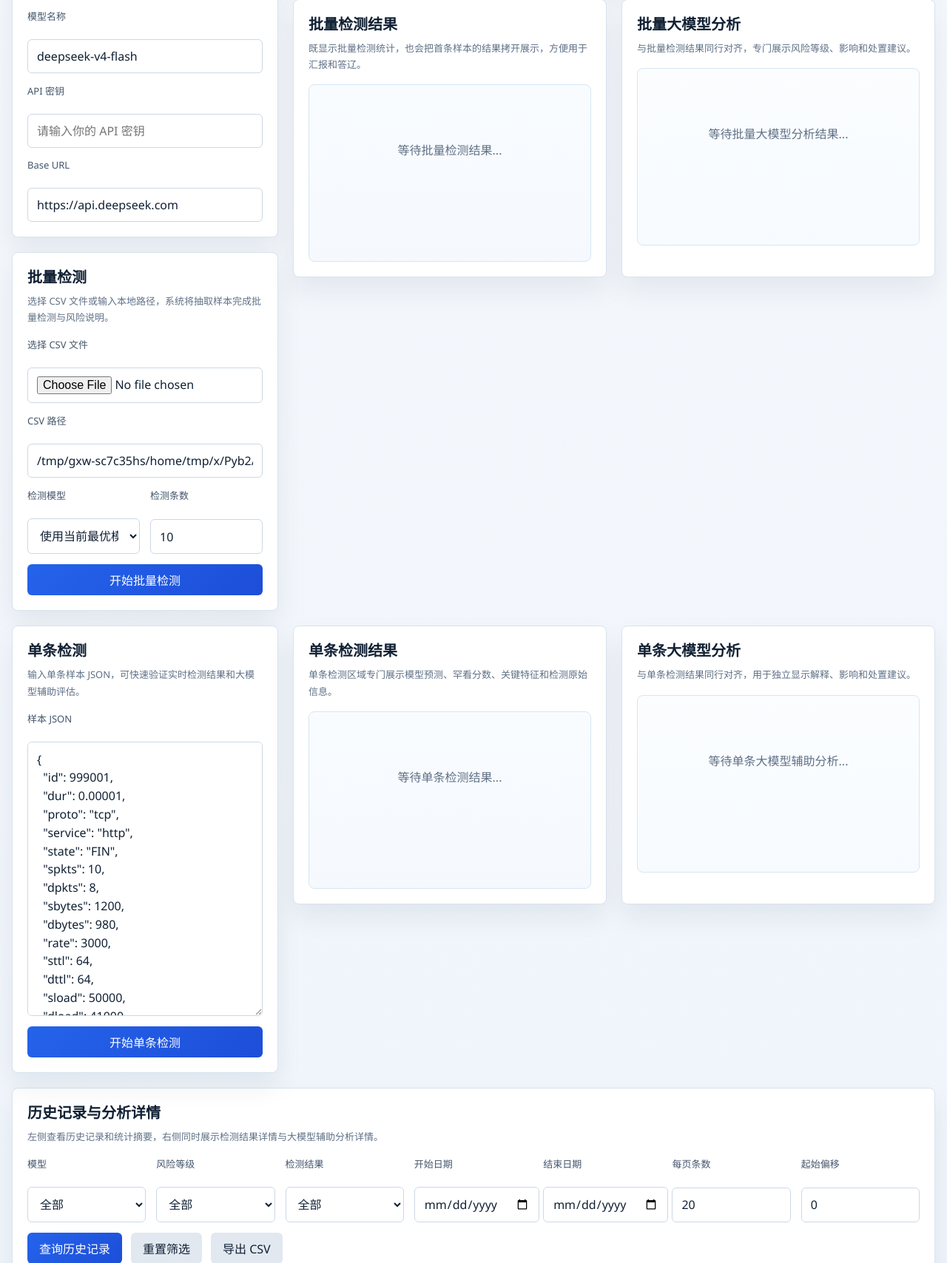
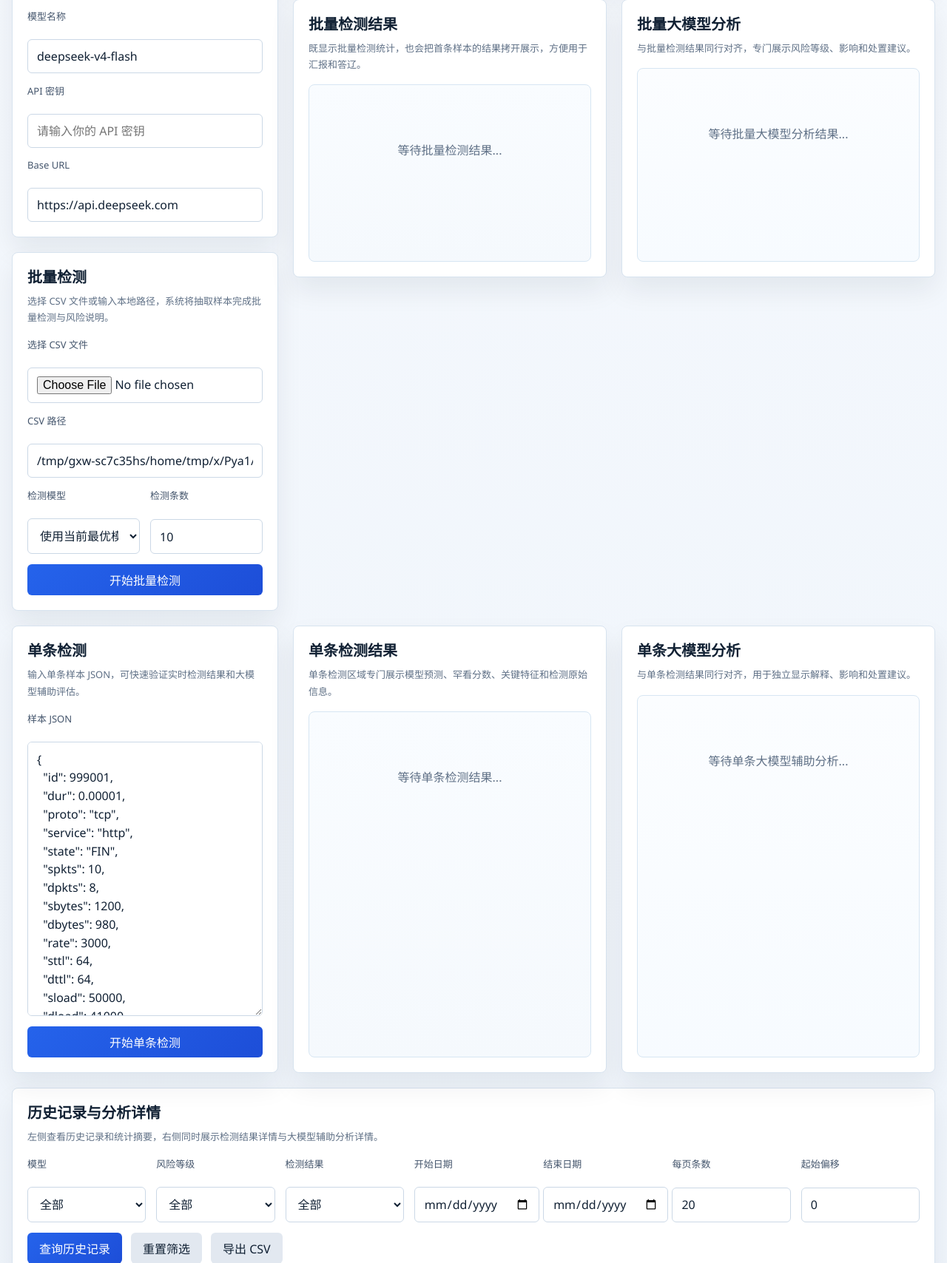
Before and after one commit to bill528/ids_ml_llm_system, a Flask app: page / in a window 1280 px wide. Shown: the part 863-2571 px from the top of the page at 74% size. Run offline with Flask 3, Linux system fonts and the light colour scheme; data that the repository does not hold is empty.

Commit message:
Tighten result panel heights

```diff
--- a/static/css/style.css
+++ b/static/css/style.css
@@ -138,14 +138,14 @@ body {
   display: grid;
   grid-template-columns: 360px minmax(0, 1fr);
   gap: 20px;
-  align-items: start;
+  align-items: stretch;
 }
 
 .single-grid {
   display: grid;
   grid-template-columns: 360px minmax(0, 1fr);
   gap: 20px;
-  align-items: start;
+  align-items: stretch;
   margin-top: 20px;
 }
 
@@ -159,6 +159,7 @@ body {
   display: grid;
   gap: 20px;
   align-content: start;
+  height: 100%;
 }
 
 .result-row {
@@ -166,6 +167,7 @@ body {
   grid-template-columns: repeat(2, minmax(0, 1fr));
   gap: 20px;
   align-items: stretch;
+  height: 100%;
 }
 
 .panel {
@@ -347,6 +349,7 @@ textarea {
 .info-card,
 .analysis-card {
   min-height: 240px;
+  height: 100%;
   border-radius: 8px;
   padding: 18px;
   border: 1px solid #d7e6f3;
@@ -616,6 +619,11 @@ th {
   align-content: start;
 }
 
+.result-row > .panel {
+  display: grid;
+  grid-template-rows: auto minmax(0, 1fr);
+}
+
 .info-card > .empty-note,
 .analysis-card > .empty-note,
 .detail-card-body > .empty-note,
--- a/templates/dashboard.html
+++ b/templates/dashboard.html
@@ -4,7 +4,7 @@
   <meta charset="UTF-8">
   <meta name="viewport" content="width=device-width, initial-scale=1.0">
   <title>&#32593;&#32476;&#20837;&#20405;&#26816;&#27979;&#31995;&#32479;</title>
-  <link rel="stylesheet" href="{{ url_for('static', filename='css/style.css') }}?v=20260430j">
+  <link rel="stylesheet" href="{{ url_for('static', filename='css/style.css') }}?v=20260430k">
 </head>
 <body>
   <main class="page-shell">
@@ -354,6 +354,6 @@
     </section>
   </main>
 
-  <script src="{{ url_for('static', filename='js/dashboard.js') }}?v=20260430j"></script>
+  <script src="{{ url_for('static', filename='js/dashboard.js') }}?v=20260430k"></script>
 </body>
 </html>
```
